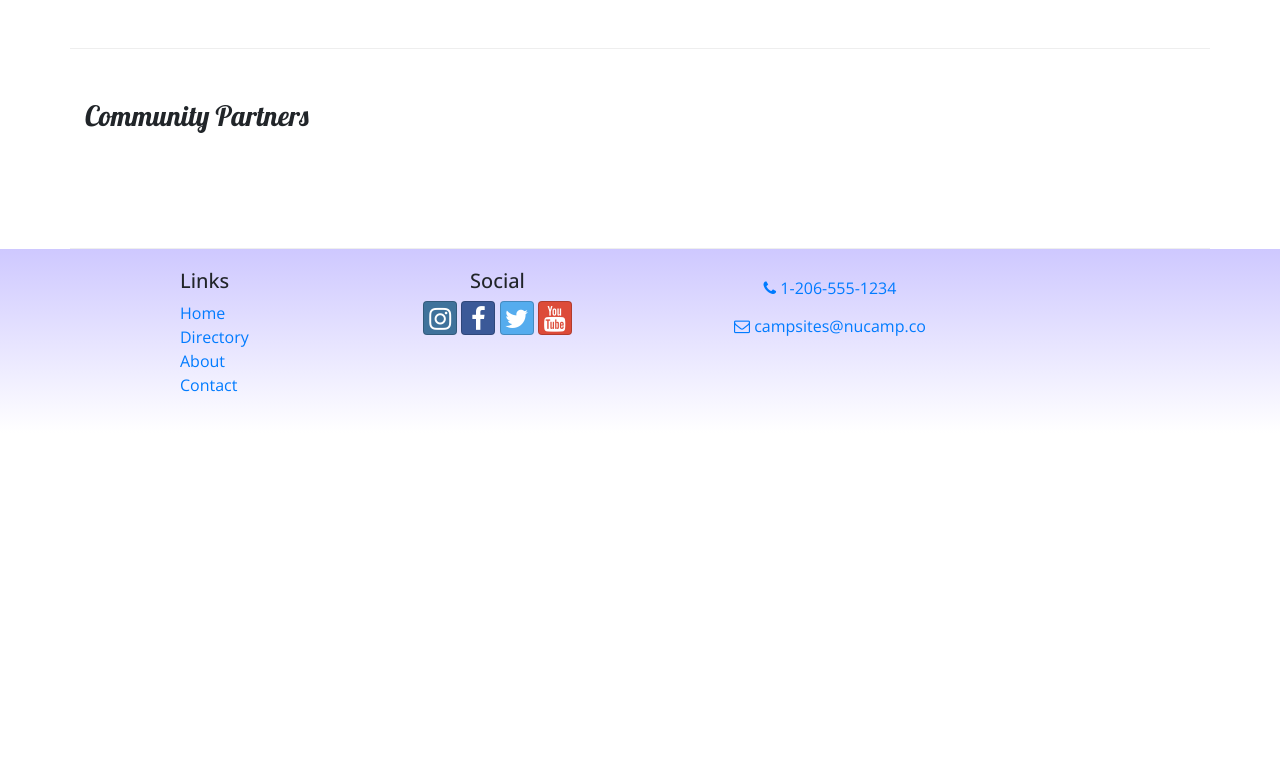
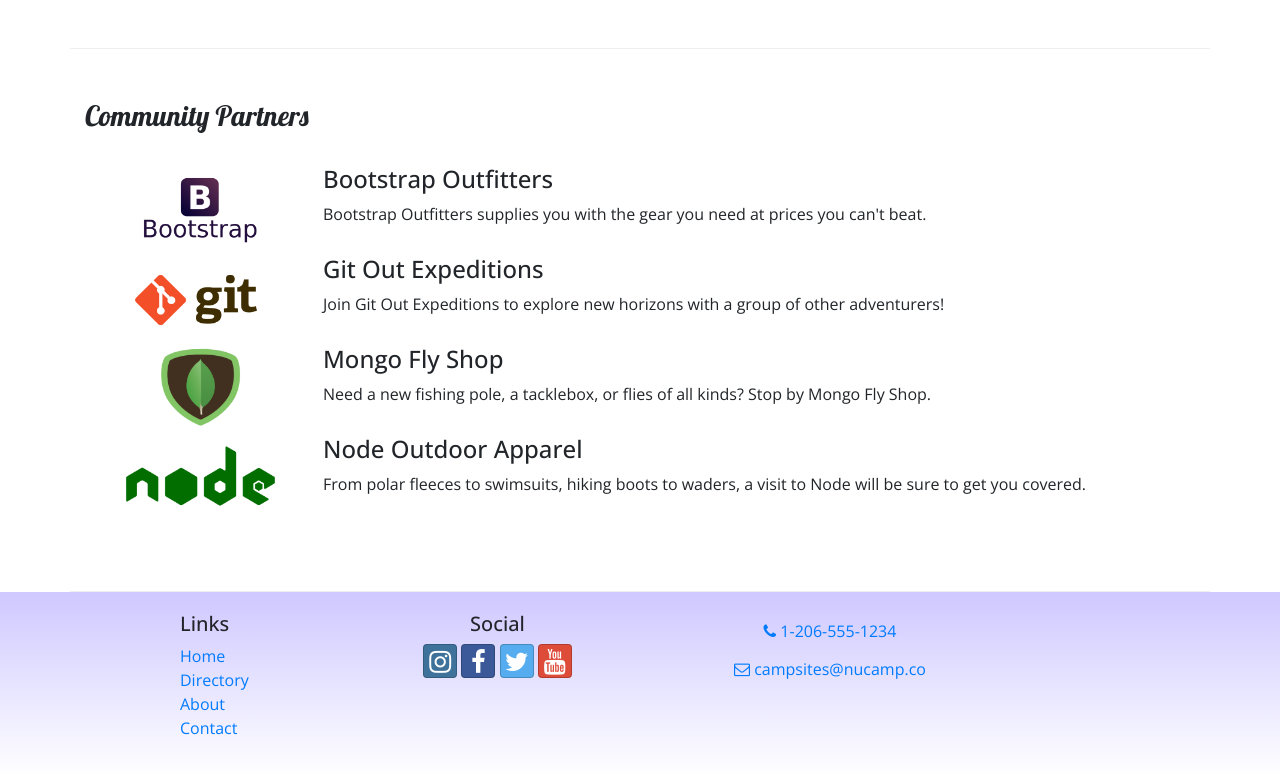
Before and after one commit to mtilleman/Nucamp-React, a React (Create React App) app: page /aboutus in a window 1280 px wide. Shown: the part 790-1564 px from the top of the page. Before the commit the page ends 1223 px from the top, so only its background shows below. Built offline with nearby package versions, Linux system fonts and the light colour scheme.

Commit message:
Adjusted community partners on about us page

```diff
--- a/src/components/AboutComponent.js
+++ b/src/components/AboutComponent.js
@@ -8,7 +8,9 @@
 
     const partners = props.partners.map(partner => {
         return (
-            <h5>{partner.name}</h5>
+            <Media tag="li" key={partner.id}>
+                <RenderPartner partner={partner} />
+            </Media>
         );
     });
 
@@ -66,8 +68,8 @@
                     <h3>Community Partners</h3>
                 </div>
                 <div className="col mt-4">
-                    <Media tag="li" key={partners.id}>
-                        {/* <RenderPartner /> */}
+                    <Media list>
+                        {partners}
                     </Media>
                 </div>
             </div>
@@ -77,28 +79,25 @@
 
 
 
-// function RenderPartner(props) {
+function RenderPartner({partner}) {
 
-//     const partners = props.partners.map(partner => {
-
-//         if(partner){
-//             return(
-//                 < >
-//                     <Media object src={partner.image} alt={partner.name} width="150"/>
-//                     <Media body className="ml-5 mb-4">
-//                         <Media heading>
-//                             {partner.name}
-//                         </Media>
-//                         {partner.description}
-//                     </Media>
-//                 </ >
-//             );
-//         }
-//         else {
-//             <div />
-//         }
-//     });
-// }
+    if(partner){
+        return(
+            < >
+                <Media object src={partner.image} alt={partner.name} width="150px"/>
+                <Media body className="ml-5 mb-4">
+                    <Media heading>
+                        {partner.name}
+                    </Media>
+                    {partner.description}
+                </Media>
+            </ >
+        )
+    }
+    else {
+        <div />
+    }
+}
 
 
 export default About;
```
